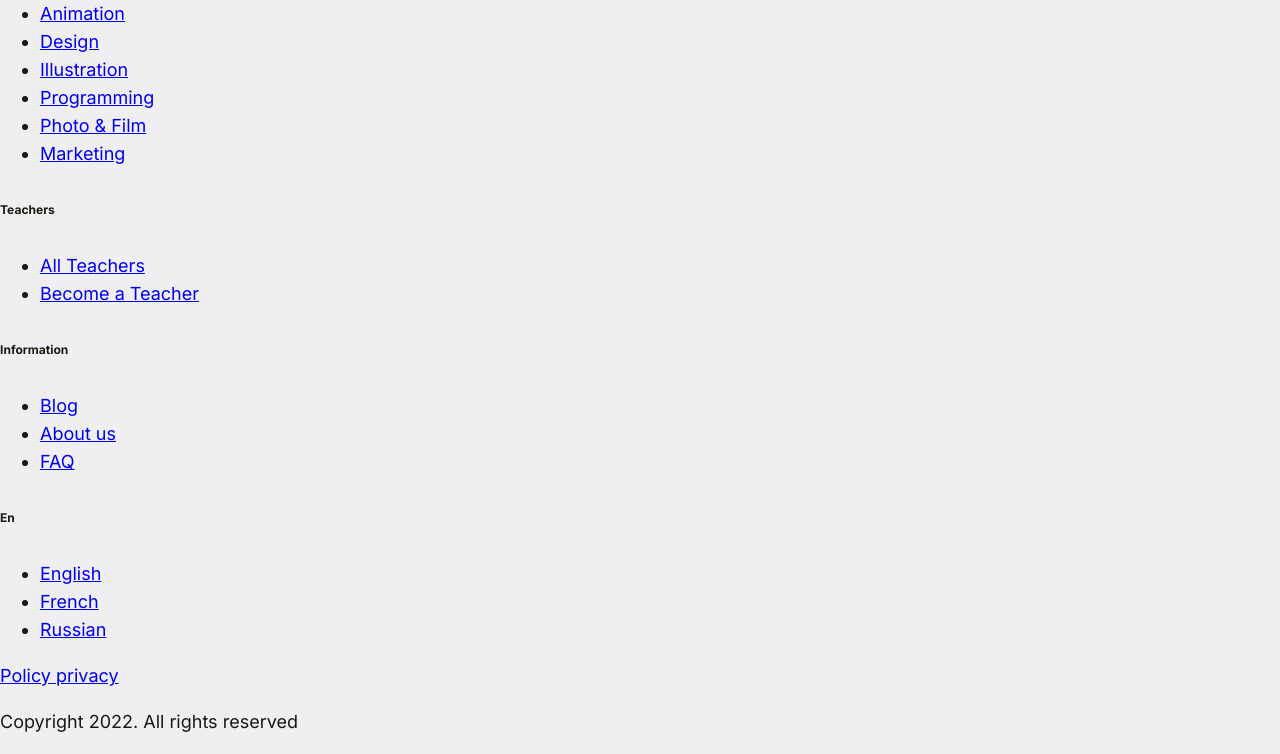
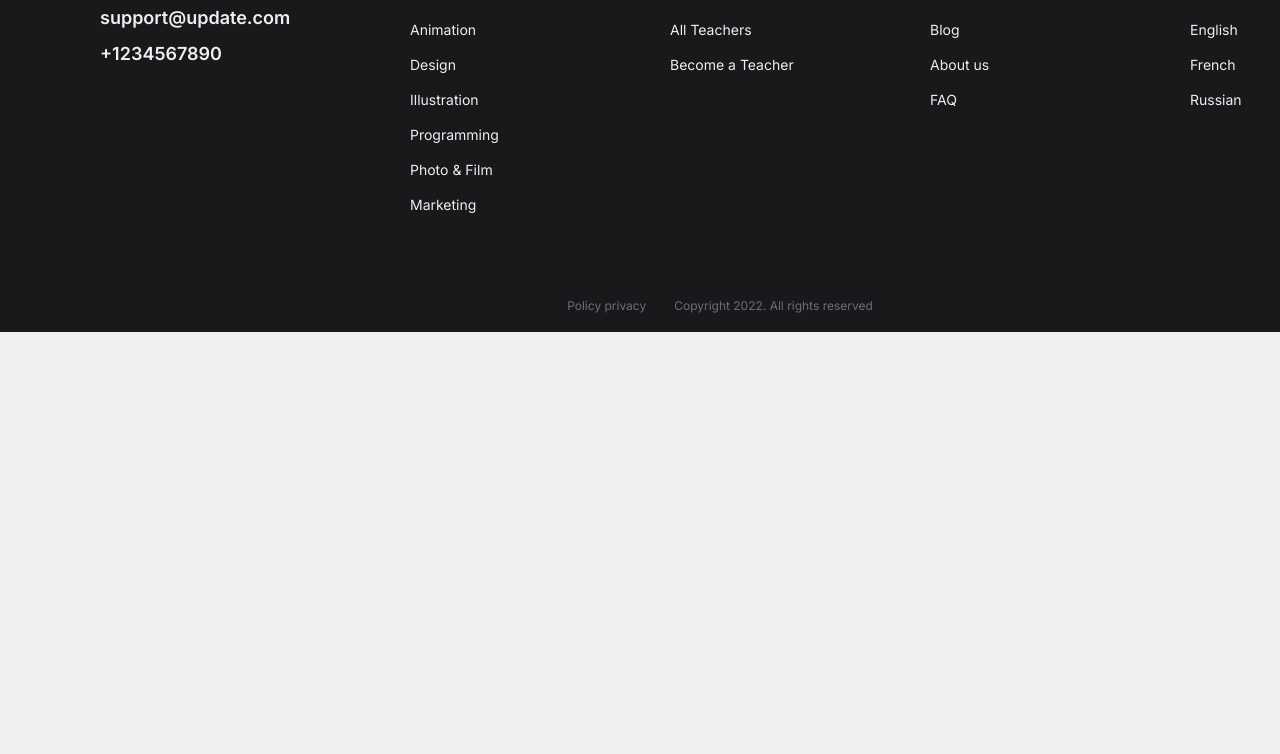
Before and after one commit to BOHDAN21-31/Home-work-4.1, a plain HTML site: page index.html in a window 1280 px wide. Shown: the part 3803-4557 px from the top of the page. After the commit the page ends 4135 px from the top, so only its background shows below. Drawn offline with Linux system fonts and the light colour scheme.

Commit message:
completee foter

```diff
--- a/css/style.css
+++ b/css/style.css
@@ -171,3 +171,82 @@ body {
     background-color: #fff;
     margin: 10px auto 0;
 }
+.footer__down {
+    width: 100%;
+    background: #19191C;
+    color: #EFEFF2;
+    display: flex;
+    justify-content: space-between;
+    align-items: flex-start;
+    padding: 68px 100px 0;
+    flex-wrap: wrap;
+    box-sizing: border-box;
+}
+
+.footer__nav {
+    display: flex;
+    flex-direction: column;
+    gap: 20px;
+    min-width: 200px;
+}
+
+.footer__nav a {
+    text-decoration: none;
+    color: #EFEFF2;
+    font-weight: 600;
+}
+
+.footer__links {
+    display: flex;
+    flex-direction: column;
+    gap: 8px;
+    font-size: 18px;
+}
+
+.sitemap {
+    min-width: 150px;
+}
+
+.sitemap h6 {
+    font-size: 16px;
+    font-weight: 600;
+    margin-bottom: 10px;
+}
+
+.sitemap ul {
+    list-style: none;
+    padding: 0;
+    margin: 0;
+}
+
+.sitemap ul li {
+    margin-bottom: 6px;
+}
+
+.sitemap ul li a {
+    color: #EFEFF2;
+    text-decoration: none;
+    font-size: 14px;
+    transition: color 0.3s ease;
+}
+
+.sitemap ul li a:hover {
+    color: #a0a0a0;
+}
+
+.copyright {
+    width: 100%;
+    margin-top: 40px;
+    padding-top: 15px;
+    display: flex;
+    justify-content: center;
+    align-items: center;
+    font-size: 12px;
+    gap: 28px;
+    color: #6D6D77;
+}
+
+.copyright a {
+    color: #6D6D77;
+    text-decoration: none;
+}
--- a/index.html
+++ b/index.html
@@ -214,18 +214,20 @@
         </form>
     </section>
 </main>
-<footer>
-    <div>
+<footer class="container footer__down">
+    <div class=" footer__nav">
     <a href="index.html">
-        <img src="photo/logo.svg" alt="logo">
+        <img src="photo/logo__footer.svg" alt="logo">
         UpDate
     </a>
+        <div class="footer__links">
     <a href="mailto:support@update.com">support@update.com</a>
     <a href="tel:+1234567890">+1234567890</a>
     </div>
+    </div>
 
     <div class="sitemap">
-    <h6>
+    <h6 class="text_fitst">
         Courses
     </h6>
         <ul>
@@ -238,7 +240,7 @@
         </ul>
     </div>
     <div class="sitemap">
-        <h6>
+        <h6 class="text_fitst">
             Teachers
         </h6>
         <ul>
@@ -247,7 +249,7 @@
         </ul>
     </div>
     <div class="sitemap">
-    <h6>
+    <h6 class="text_fitst">
         Information
     </h6>
         <ul>
@@ -257,7 +259,7 @@
         </ul>
     </div>
     <div class="sitemap">
-        <h6>
+        <h6 class="text_fitst">
             En
         </h6>
         <ul>
```
Also changed, not shown: photo/logo__footer.svg (added).
